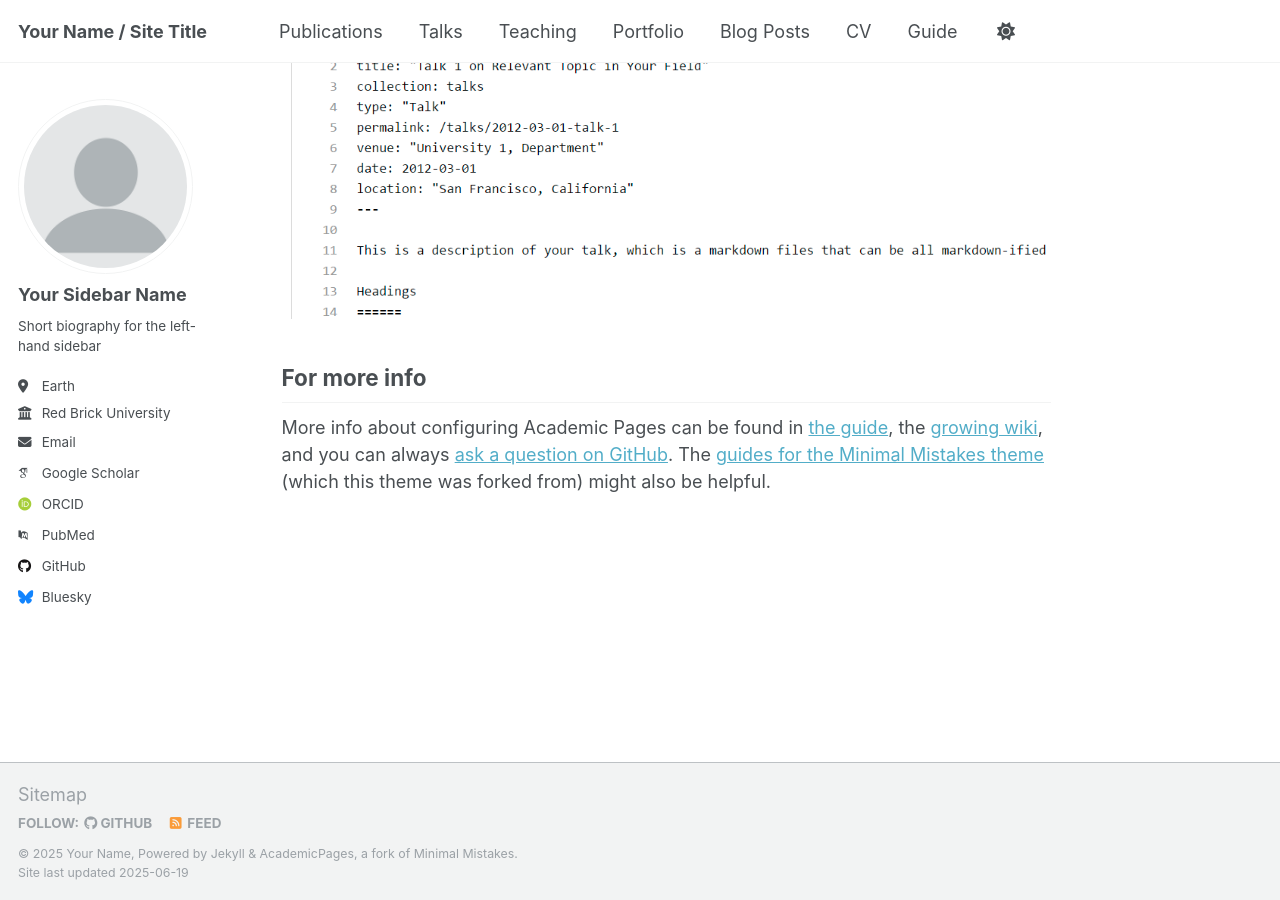
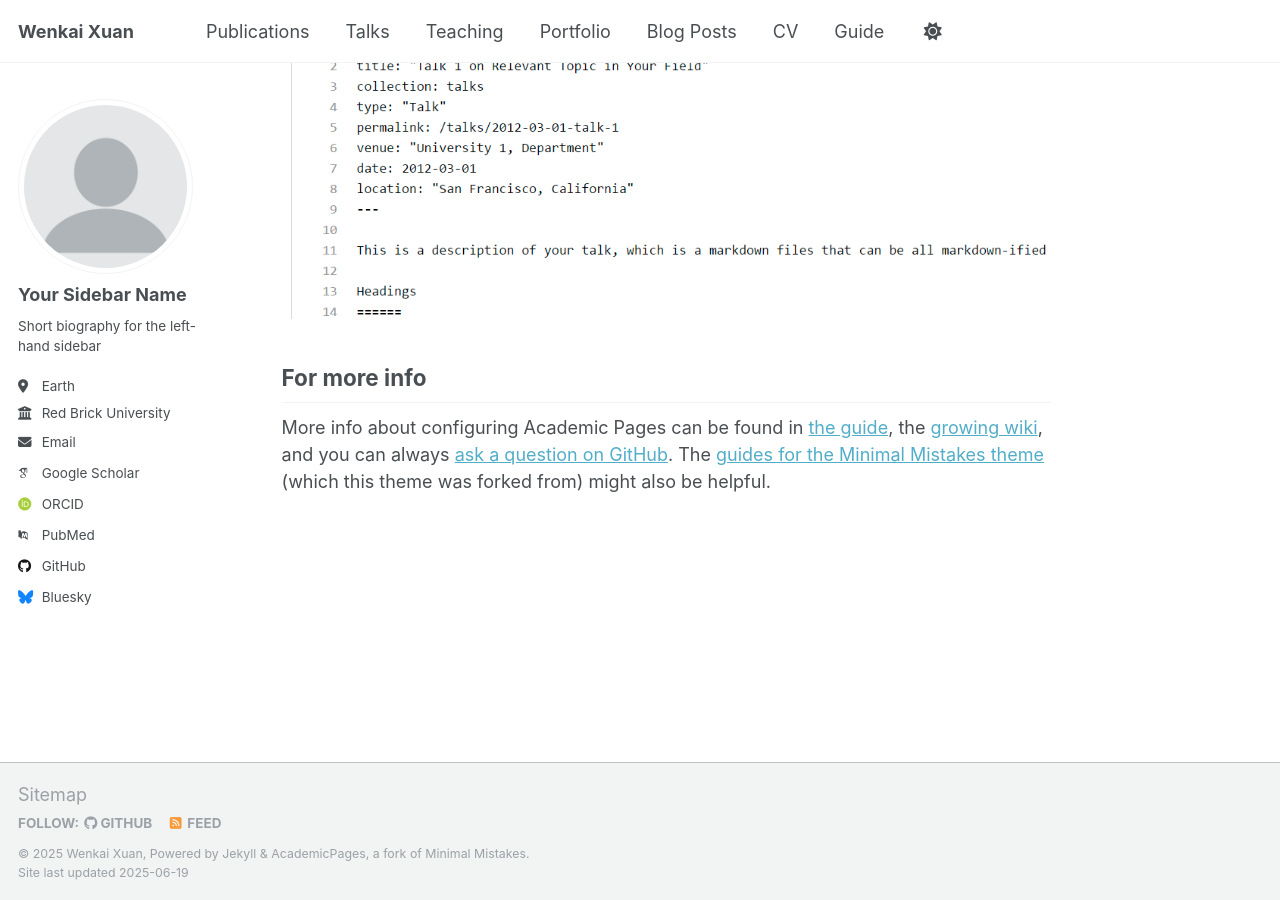
Before and after one commit to Wenkai-Xuan/Wenkai-Xuan.github.io, a Jekyll site: the page built from _pages/about.md, in a window 1280 px wide and 900 px high, scrolled down 2636 px. Built offline with Jekyll 4.4.1, drawn with Linux system fonts in a browser that asks for light colours; some web fonts are replaced.

Commit message:
Update _config.yml

```diff
--- a/_config.yml
+++ b/_config.yml
@@ -9,9 +9,9 @@
 # Basic Site Settings
 locale                   : "en-US"
 site_theme               : "default"
-title                    : "Your Name / Site Title"
+title                    : "Wenkai Xuan"
 title_separator          : "-"
-name                     : &name "Your Name"
+name                     : &name "Wenkai Xuan"
 description              : &description "personal description"
 url                      : https://academicpages.github.io # the base hostname & protocol for your site e.g. "https://[your GitHub username].github.io" or if you already have some other page hosted on Github then use "https://[your GitHub username].github.io/[Your Repo Name]"
 baseurl                  : "" # the subpath of your site, e.g. "/blog"
@@ -60,7 +60,7 @@ author:
   keybase          : # Username
   instagram        : # Username
   lastfm           : # Username
-  linkedin         : # Username
+  linkedin         : # Wenkai Xuan
   mastodon         : # URL
   medium           : # URL
   pinterest        : # Username
```
